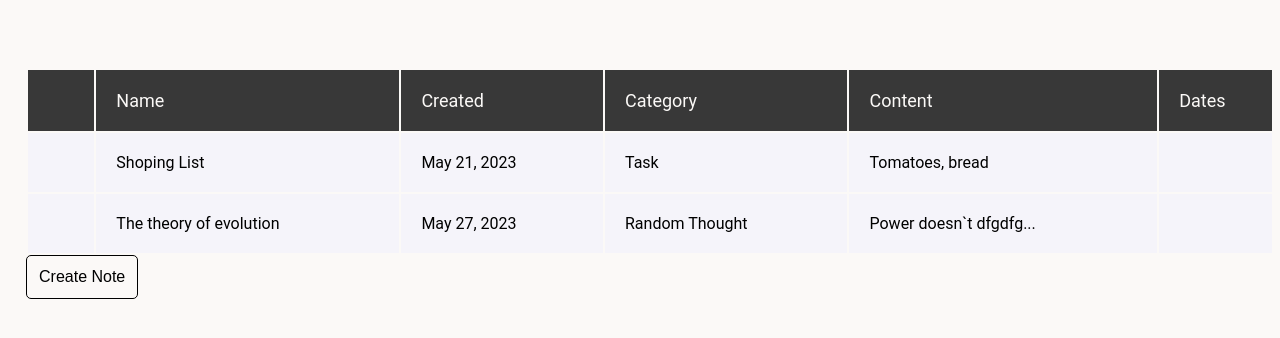
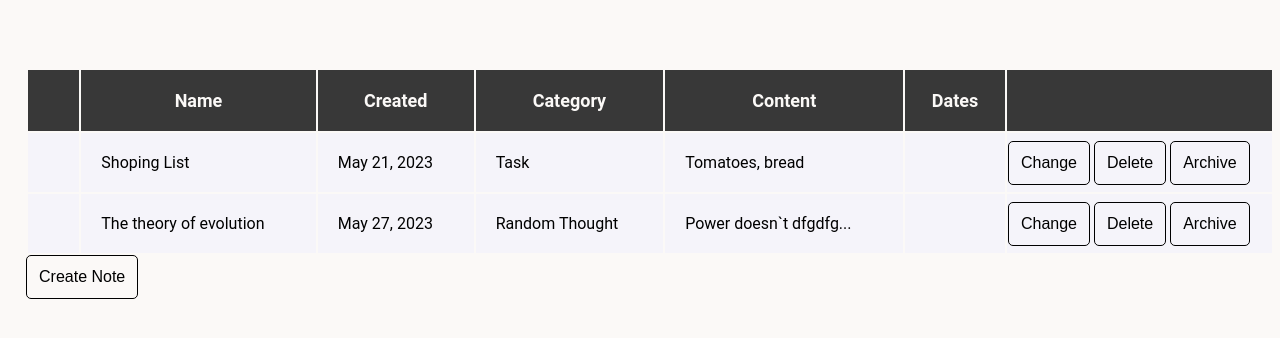
Before and after one commit to MaksimLisovoi/test-part-1, a website built with webpack: page src/template.html in a window 1280 px wide. Built offline with nearby package versions, Linux system fonts and the light colour scheme.

Commit message:
wrote add note logic and added btns for note API

```diff
--- a/src/index.js
+++ b/src/index.js
@@ -1,5 +1,5 @@
 import './styles/sass/main.css';
+import './js/templates/tableRow';
 import './js/form';
-import './js/templates/tableRow';
 import './js/notes-modal';
-import './js/form';
+import './js/noteApi/noteApi';
--- a/src/js/form.js
+++ b/src/js/form.js
@@ -1,10 +1,13 @@
 import refs from './refs';
 import { nanoid } from 'nanoid';
 import { notes } from './dataForApp/notes';
+import { refreshTable } from './templates/tableRow';
 
 refs.notesForm.addEventListener('submit', submitHandler);
 
 const datesRegex = /\d{2}([\/.-])\d{2}\1\d{4}/g;
+
+export const newNotes = [...notes];
 
 function submitHandler(e) {
   e.preventDefault();
@@ -28,16 +31,11 @@ function submitHandler(e) {
 
   const dataObject = Object.fromEntries(formData.entries());
 
-  console.log(dataObject);
-
-  notes.push(dataObject);
-
-  console.log(notes);
-
-  //   try {
-  //     notes.push(dataObject);
-  //   } catch (error) {
-  //     console.log(error);
-  //     error.message();
-  //   }
+  try {
+    notes.push(dataObject);
+    refreshTable();
+  } catch (error) {
+    console.log(error);
+    error.message();
+  }
 }
--- /dev/null
+++ b/src/js/noteApi/noteApi.js
@@ -0,0 +1,22 @@
+import refs from '../refs';
+import { refreshTable } from '../templates/tableRow';
+
+function eventTargetCheck(e) {
+  if (e.target.className === 'item') {
+    updateItem(e);
+    populateList();
+  } else if (e.target.className === 'js-table-btn-del') {
+    deleteNote(e);
+    refreshTable();
+  }
+}
+
+function deleteNote(e) {
+  const text = e.target.parentNode.parentElement;
+
+  console.dir(text);
+  //   arrPos = listArr.indexOf(text);
+  //   listArr.splice(arrPos, 1);
+}
+
+refs.notesTableBody.addEventListener('click', eventTargetCheck);
--- a/src/js/refs.js
+++ b/src/js/refs.js
@@ -1,11 +1,9 @@
 export default {
   notesForm: document.querySelector('.js-form-notes'),
-
-  table: document.querySelector('.js-table-notes'),
-  notesModal: document.querySelector('.js-notes-modal'),
-  notesModalContent: document.querySelector('.js-notes-modal__content'),
   notesModalOverlay: document.querySelector('.js-notes-modal__overlay'),
   notesModalOpenBtn: document.querySelector('.js-notes-modal__btn'),
   notesModalCloseBtn: document.querySelector('.js-notes-modal__btn-close'),
-  notesSection: document.querySelector('.js-section-notes__body'),
+  notesTableBody: document.querySelector('.js-table-body'),
+
+  notesBtnDel: document.querySelector('.js-table-btn-del'),
 };
--- a/src/js/templates/tableRow.js
+++ b/src/js/templates/tableRow.js
@@ -1,28 +1,33 @@
 import { notes } from '../dataForApp/notes';
 import refs from '../refs';
 
-const tableRowMarkup = createTableRow(notes);
+refreshTable();
 
-refs.table.insertAdjacentHTML('beforeend', tableRowMarkup);
-
-function createTableRow(notes) {
+export function refreshTable() {
   if (!notes) {
     return;
   }
 
-  return notes
+  refs.notesTableBody.innerHTML = notes
     .map(note => {
       const { name, icon, created, category, content } = note;
       const contentCheck = content.length > 20 ? content.slice(0, 20) + '...' : content;
       const datesCheck = note.dates ? note.dates : '';
 
       return `<tr class="table-notes__row">
-                    <td class="table-notes__row--column">${icon}</td>
+                    <td class="table-notes__row--column"></td>
                     <td class="table-notes__row--column ">${name}</td>
                     <td class="table-notes__row--column">${created}</td>
                     <td class="table-notes__row--column">${category}</td>
                     <td class="table-notes__row--column">${contentCheck}</td>
                     <td class="table-notes__row--column">${datesCheck}</td>
+                    <td>
+                        <div class='table-notes__btn-block'>
+                          <button class="js-table-btn-update">Change</button>
+                          <button class="js-table-btn-del">Delete</button>
+                          <button class="js-table-btn-archive">Archive</button>
+                        </div>
+                      </td>
 
                   </tr>`;
     })
--- a/src/styles/sass/notes/_section-notes.scss
+++ b/src/styles/sass/notes/_section-notes.scss
@@ -21,27 +21,19 @@
 
 .table-notes {
   width: 100%;
-  // border-collapse: collapse;
 
   & tr {
     margin-bottom: 10px;
   }
 
-  // .table__header
-
   &__header {
     background-color: $primary-gray-color;
     color: $primary-white-color;
   }
-
-  // .table__header--column
-
-  &__header--column {
+  &__header th {
     padding: 20px;
     font-size: 18px;
   }
-
-  // .table__row
 
   &__row {
     background-color: $secondary-background-color;
@@ -50,4 +42,20 @@
   &__row--column {
     padding: 20px;
   }
+
+  &__btn-block button {
+    padding: 12px;
+
+    border: 1px solid $primary-black-color;
+    border-radius: 5px;
+    transition: background-color $animation-duration $timing-function;
+
+    font-size: 16px;
+    font-weight: 400;
+
+    &:hover {
+      background-color: $primary-black-color;
+      color: $primary-white-color;
+    }
+  }
 }
--- a/src/template.html
+++ b/src/template.html
@@ -12,14 +12,18 @@
             <div class="section-notes__container container">
               <div class="section-notes__body js-section-notes__body">
                 <table class="section-notes__table table-notes js-table-notes">
-                  <tr class="table-notes__header">
-                    <td class="table-notes__header--column">&nbsp;</td>
-                    <td class="table-notes__header--column">Name</td>
-                    <td class="table-notes__header--column">Created</td>
-                    <td class="table-notes__header--column">Category</td>
-                    <td class="table-notes__header--column">Content</td>
-                    <td class="table-notes__header--column">Dates</td>
-                  </tr>
+                  <thead>
+                    <tr class="table-notes__header">
+                      <th>&nbsp;</th>
+                      <th>Name</th>
+                      <th>Created</th>
+                      <th>Category</th>
+                      <th>Content</th>
+                      <th>Dates</th>
+                      <th>&nbsp;</th>
+                    </tr>
+                  </thead>
+                  <tbody class="js-table-body"></tbody>
                 </table>
 
                 <button
```
Also changed, not shown: src/styles/sass/main.css, 1 other file.
